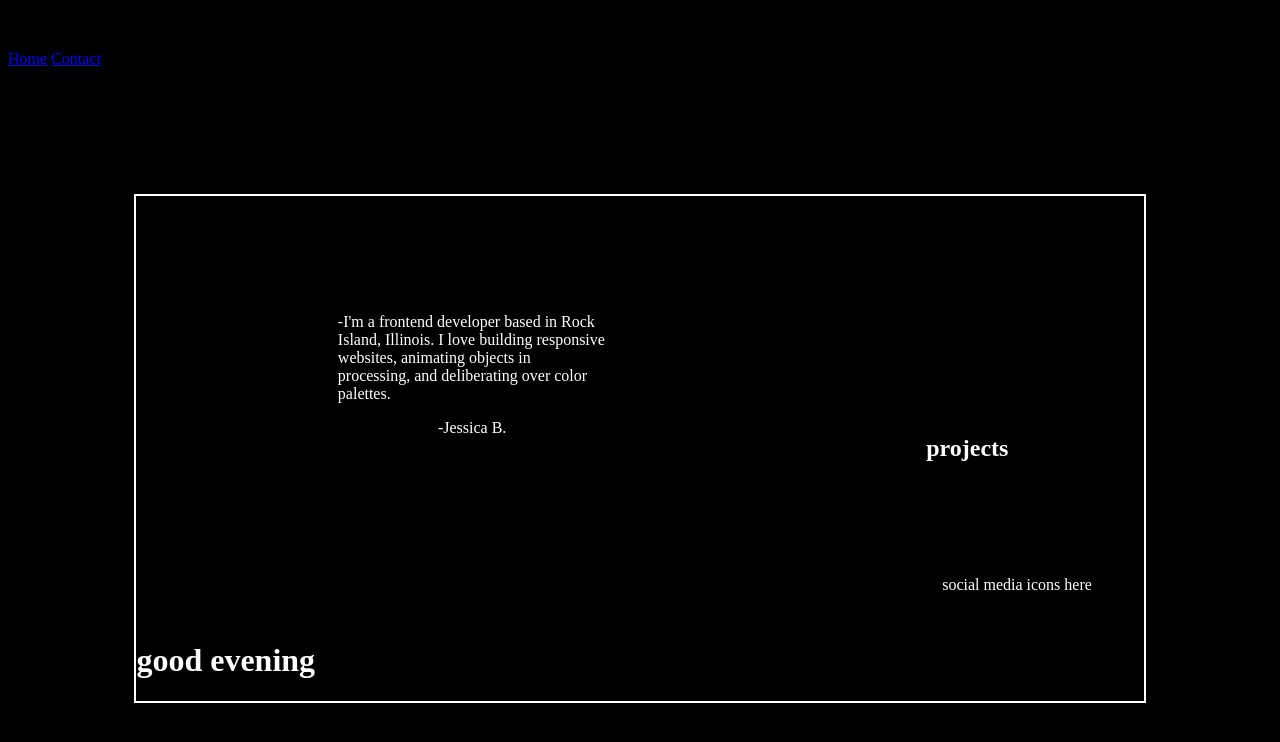
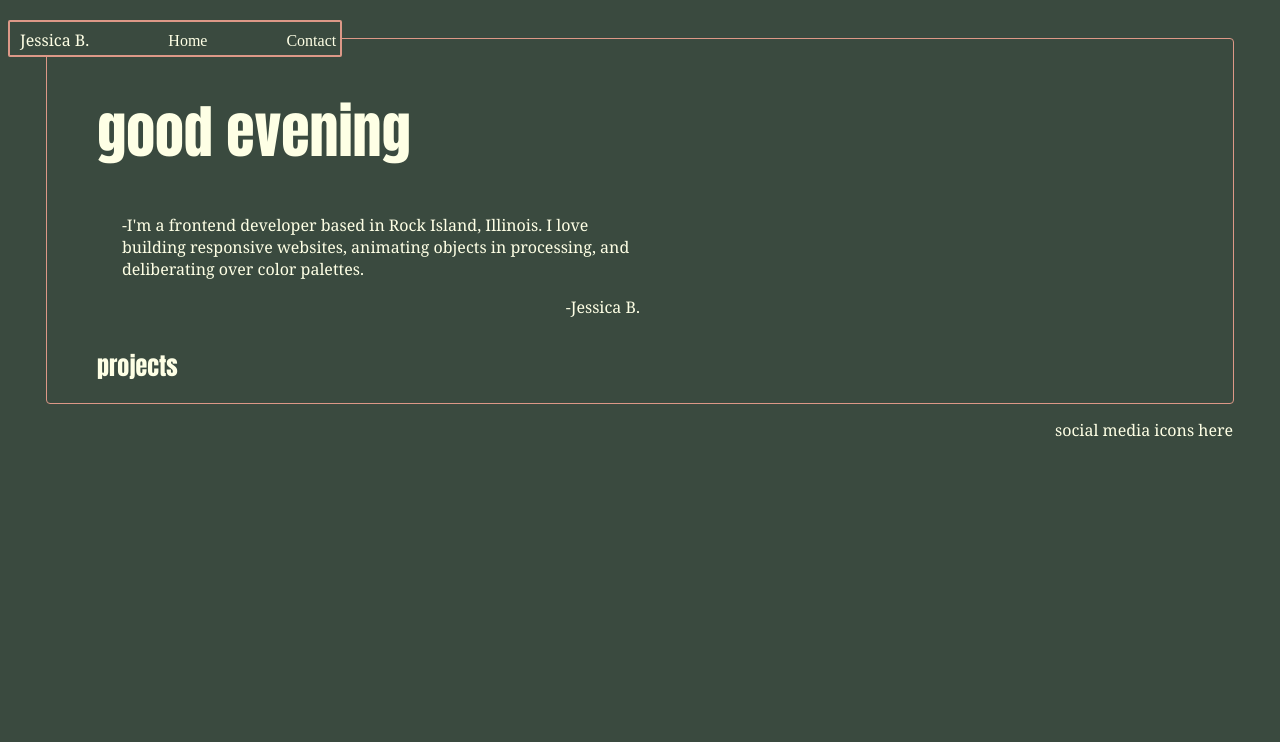
Before and after one commit to jessicabeshears/portfolio_site, a plain HTML site: page index.html in a window 1280 px wide. Drawn offline with Linux system fonts and the light colour scheme; a web font is replaced by a local one.

Commit message:
color and text variable, remove grid

```diff
--- a/resources/css/style.css
+++ b/resources/css/style.css
@@ -1,34 +1,95 @@
+:root {
+    --background-color: #3A4A3F;
+    --text-color: #FEFFE5;
+    --border-color: #DC9887;
+    --accent-color: #E8BB44;
+
+    --head-text: asset_400, Impact, 'Arial Narrow Bold', sans-serif;
+    --reg-text: prata, Georgia, 'Times New Roman', serif;
+}
+
+@font-face {
+    font-family: asset_400;
+    src: url(./fonts/asset-regular.ttf);
+}
+
+@font-face {
+    font-family: prata;
+    src: url(./fonts/Prata-Regular.ttf);
+}
+
 body {
-    background-color: black;
+    background-color: var(--background-color);
+}
+
+.name {
+    font-size: 16px;
+    line-height: 0.25;
+    display: inline-block;
+}
+
+a {
+    color: var(--text-color);
+    text-decoration: none;
+    padding-left: 75px;
+}
+
+a:hover {
+    font-weight: bold;
+    text-decoration: underline;
+}
+
+.navbar {
+    background-color: var(--background-color);
+    font-family: var(--nonhead-text);
+    border: 2px solid var(--border-color);
+    border-radius: 2px;
+    position: absolute;
+    top: 20px;
+    width: 25%;
+    height: 33px;
+    margin-left: auto;
+    margin-right: auto;
+    padding-left: 10px;
+}
+
+p {
+    font-family: var(--reg-text);
+    color: var(--text-color);
+    letter-spacing: 0.1;
 }
 
 .display_box {
-    margin: 10%;
-    border: 2px solid white;
-    background-color: black;
-    color: white;
-    display: grid;
-    grid-template: 2fr 4fr 1fr / 2fr 1fr;
-    grid-template-areas: "bio projects"
-                         "bio projects"
-                         "bio socials";
+    margin: 3%;
+    border: 1px solid var(--border-color);
+    border-radius: 4px;
+}
+
+#greeting {
+    font-size: 58px;
+    font-family: var(--head-text);
+    color: var(--text-color);
+    padding-top: 10px;
+    padding-left: 50px;
+    display: block;
+}
+
+h2 {
+    font-family: var(--head-text);
+    color: var(--text-color);
+    padding-top: 10px;
+    padding-left: 50px;
+    display: block;
 }
 
 .bio {
-    grid-area: bio;
-    justify-items: center;
-    padding: 15% 30% 25% 30%;
+    margin: 10px 50% 10px 75px;
 }
 
-.projects {
-    grid-area: projects;
-    justify-items: center;
-    padding: 65% 15% 20% 10%;
+.right {
+    text-align: right;
 }
 
 .socials {
-    grid-area: socials;
-    justify-content: right;
-    padding-left: 40%;
-    padding-right: 3%;
+    float: right;
 }
```
